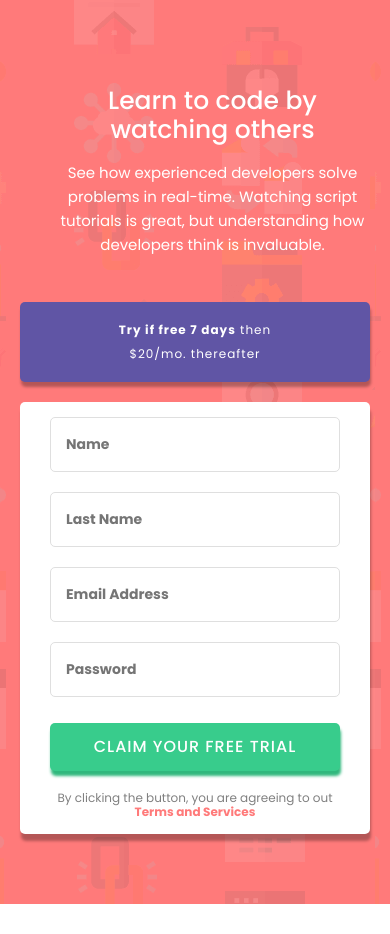
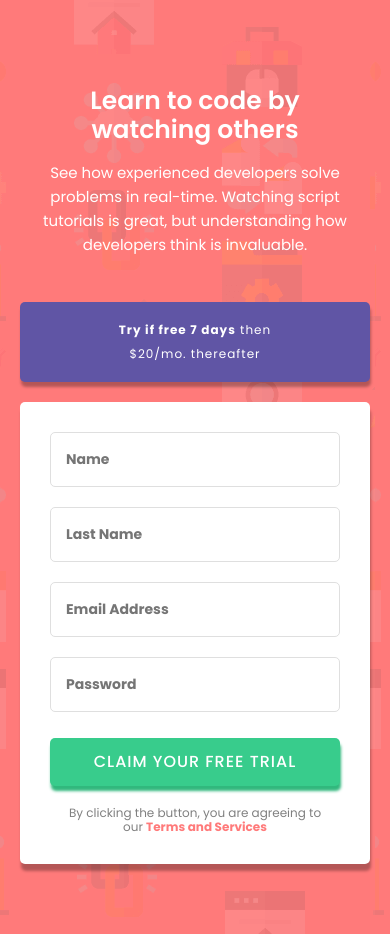
Before and after one commit to Widoguaiquirian/intro-component-with-signup-form-master-Front-end-mentor.github.io, a website: page index.html in a window 390 px wide. Before the commit the page ends 904 px from the top, so only its background shows below. Drawn offline with Linux system fonts and the light colour scheme.

Commit message:
Fixing details again

```diff
--- a/index.html
+++ b/index.html
@@ -93,7 +93,7 @@
 
                <button class="wrapp-box-form-btn">CLAIM YOUR FREE TRIAL</button>
                <span class="wrapp-box-form-copy"
-                  >By clicking the button, you are agreeing to out <span>Terms and Services</span></span
+                  >By clicking the button, you are agreeing to our <span>Terms and Services</span></span
                >
             </form>
          </div>
--- a/sass/layout/_layout.scss
+++ b/sass/layout/_layout.scss
@@ -154,9 +154,12 @@
 
       &-hero {
          margin-bottom: 3rem;
+         padding: 0;
+
          &-title {
-            font-weight: 500;
+            font-weight: 600;
             font-size: 2.5rem;
+            padding: 0;
          }
 
          &-text {
@@ -172,7 +175,11 @@
             padding: 4rem 8rem;
          }
          &-form {
-            padding: 1.5rem 3rem;
+            padding: 3rem;
+
+            &-copy {
+               padding: 0 1rem;
+            }
          }
       }
    }
```
Also changed, not shown: css/main.css.
